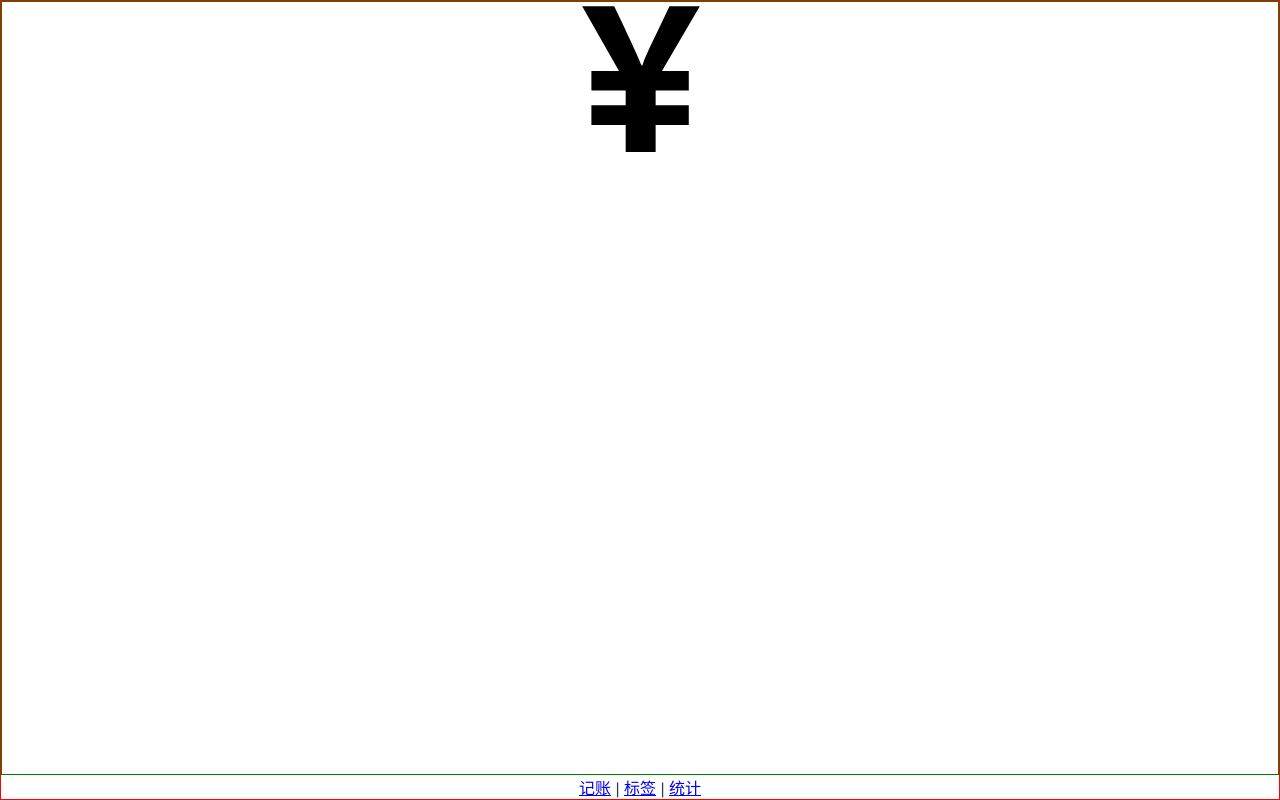
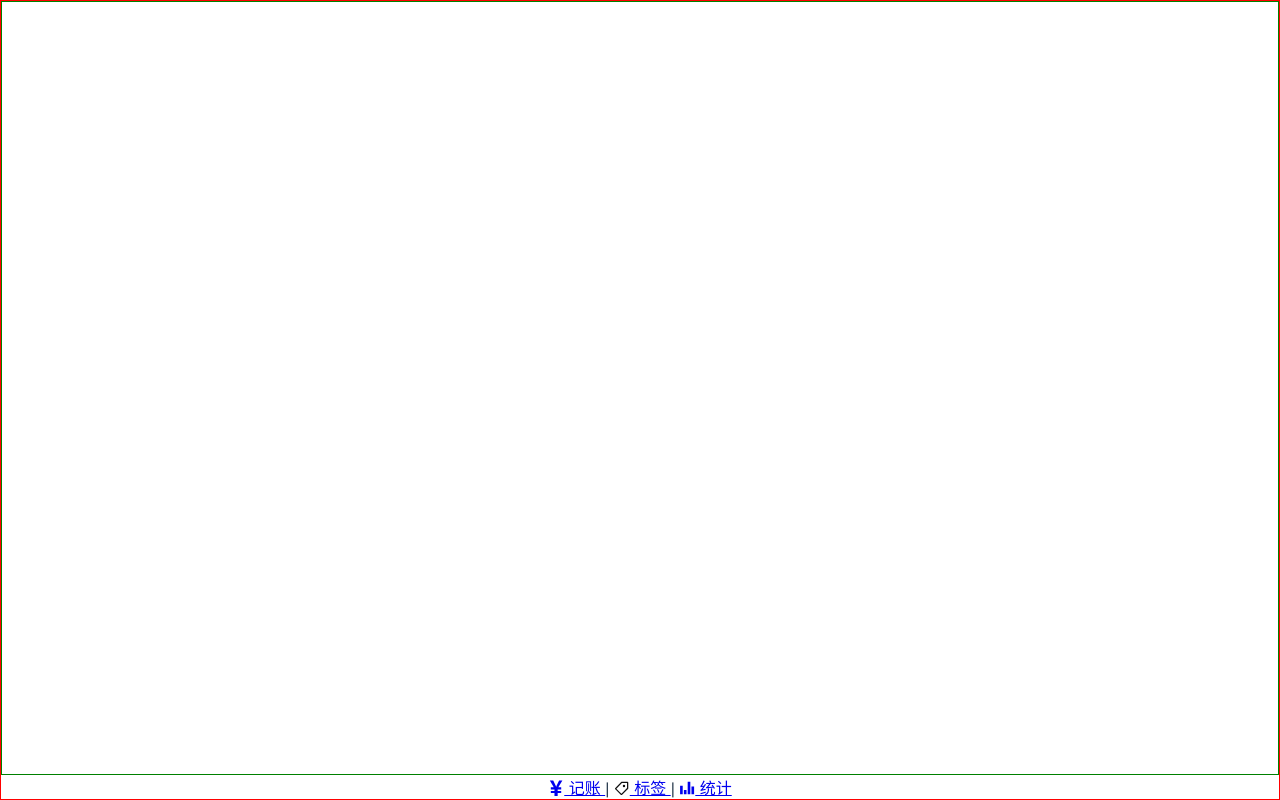
Before and after one commit to GeekyGuang/dobby-vue-code, a Vue app: page /#/money in a window 1280 px wide. Built offline with nearby package versions, Linux system fonts and the light colour scheme.

Commit message:
封装icon

```diff
--- /dev/null
+++ b/src/components/Icon.vue
@@ -0,0 +1,28 @@
+<template>
+    <svg class="icon">
+      <use :xlink:href="'#'+name" />
+    </svg>
+</template>
+
+<script lang="ts">
+// eslint-disable-next-line no-undef
+let importAll = (requireContext: __WebpackModuleApi.RequireContext) => requireContext.keys().forEach(requireContext);
+try {
+  importAll(require.context('../assets/icons', true, /\.svg$/));//使用require
+} catch (error) {
+  console.log(error);
+}
+export default {
+  props: ['name'],
+  name: "Icon"
+}
+</script>
+
+<style lang="scss" scoped>
+  .icon {
+    width: 1em; height: 1em;
+    vertical-align: -0.15em;
+    fill: currentColor;
+    overflow: hidden;
+  }
+</style>
--- a/src/components/Nav.vue
+++ b/src/components/Nav.vue
@@ -1,12 +1,22 @@
 <template>
   <div>
-    <router-link to="/money">记账</router-link> |
-    <router-link to="/labels">标签</router-link> |
-    <router-link to="/statistics">统计</router-link>
+    <router-link to="/money">
+      <Icon name="money" />
+      记账
+    </router-link> |
+    <router-link to="/labels">
+      <Icon name="label" />
+      标签
+    </router-link> |
+    <router-link to="/statistics">
+      <Icon name="statistics" />
+      统计
+    </router-link>
   </div>
 </template>
 
 <script lang="ts">
+
 export default{
   name: 'Nav'
 }
--- a/src/main.ts
+++ b/src/main.ts
@@ -5,9 +5,11 @@ import router from './router'
 import store from './store'
 import Nav from '@/components/Nav.vue';
 import Layout from '@/components/Layout.vue';
+import Icon from '@/components/Icon.vue';
 
 Vue.component('Nav', Nav)
 Vue.component('Layout', Layout)
+Vue.component('Icon', Icon)
 
 Vue.config.productionTip = false
 new Vue({
--- a/src/views/Money.vue
+++ b/src/views/Money.vue
@@ -1,14 +1,10 @@
 <template>
   <Layout>
-    <svg>
-      <use xlink:href="#money" />
-    </svg>
   </Layout>
 </template>
 
 <script lang="ts">
- import x from '@/assets/icons/money.svg'
- console.log(x)
+
 export default {
 name: "Money",
 }
```
Also changed, not shown: src/assets/icons/label.svg (renamed from src/assets/icons/Label.svg).
